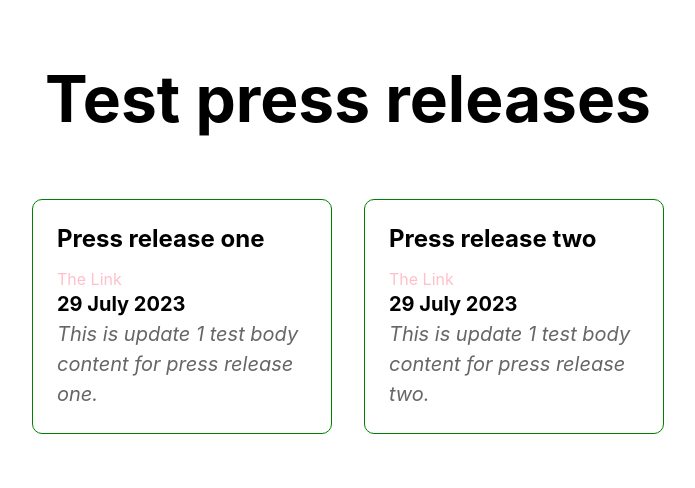
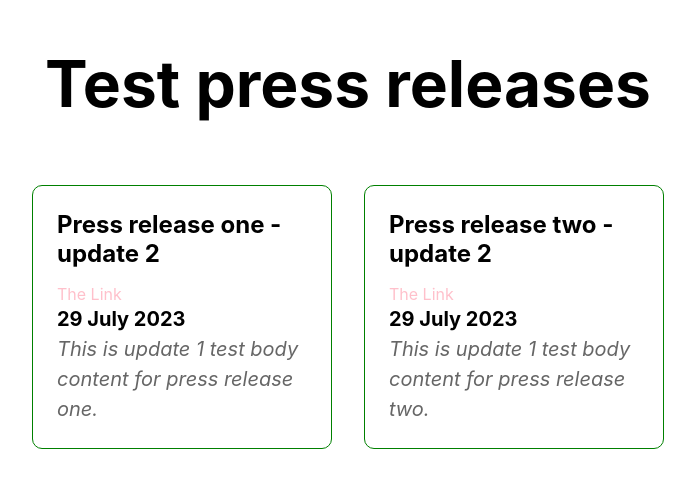
Before and after one commit to cstanleyhns/janes-test-site, a Next.js app: page / in a window 1280 px wide. Shown: the part 144-632 px from the top of the page, without its empty margins (292-987 px from the left). Built offline with nearby package versions, Linux system fonts and the light colour scheme.

Commit message:
updated title only

```diff
--- a/pages/index.js
+++ b/pages/index.js
@@ -22,7 +22,7 @@ export default function Home() {
 
 
           <div className={styles.card}>
-            <h2>Press release one</h2>
+            <h2>Press release one - update 2</h2>
             <a href="https://janes-test-site.vercel.app/news1" className={styles.link} rel="noreferrer">The Link</a>
             <p className={styles.cardDate}>29 July 2023</p>
             <p className={styles.cardCopy}>This is update 1 test body content for press release one.</p>
@@ -31,7 +31,7 @@ export default function Home() {
 
 
           <div className={styles.card}>
-            <h2>Press release two</h2>
+            <h2>Press release two - update 2</h2>
             <a href="https://janes-test-site.vercel.app/news2" className={styles.link} rel="noreferrer">The Link</a>
             <p className={styles.cardDate}>29 July 2023</p>
             <p className={styles.cardCopy}>This is update 1 test body content for press release two.</p>
```
